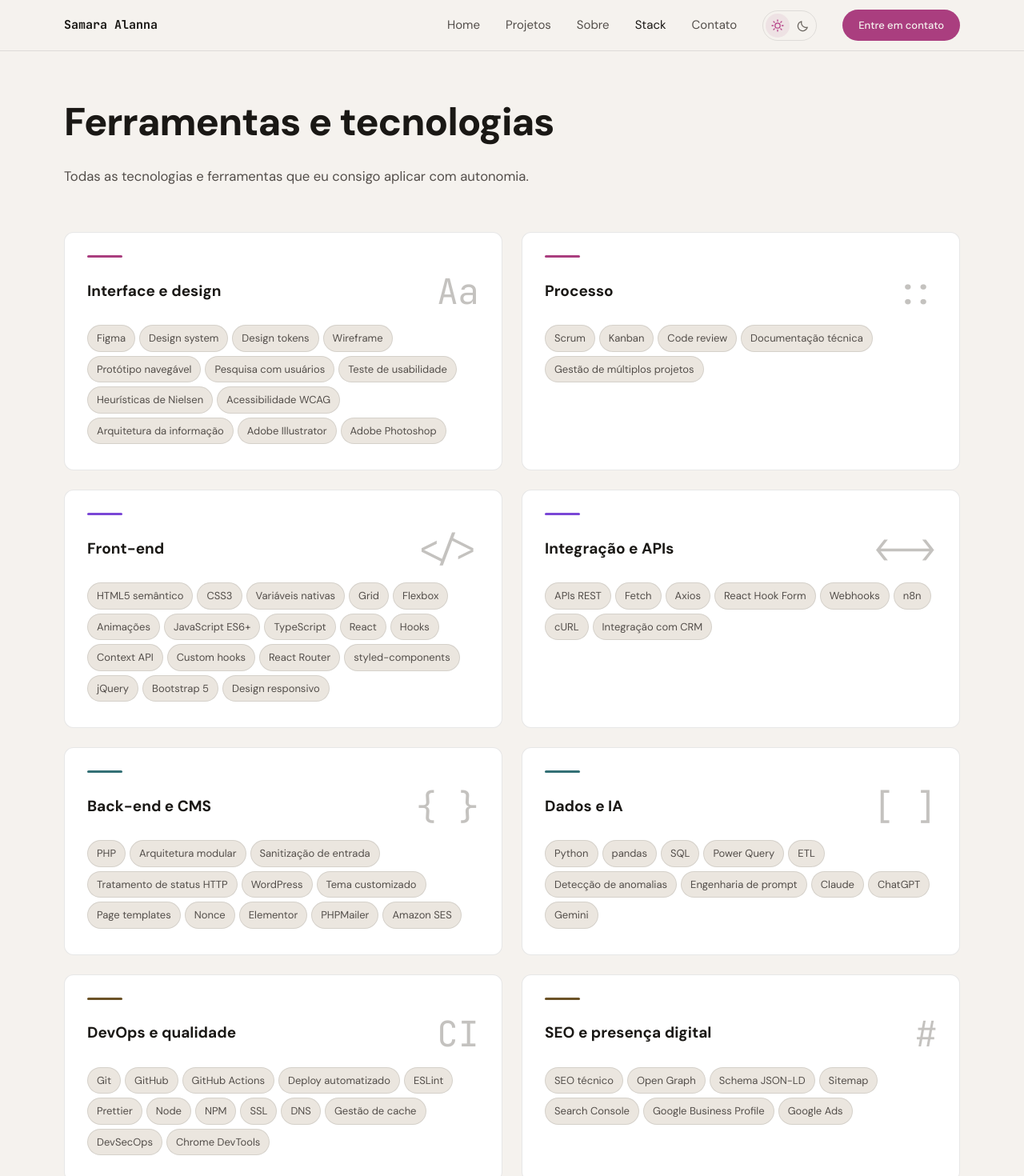
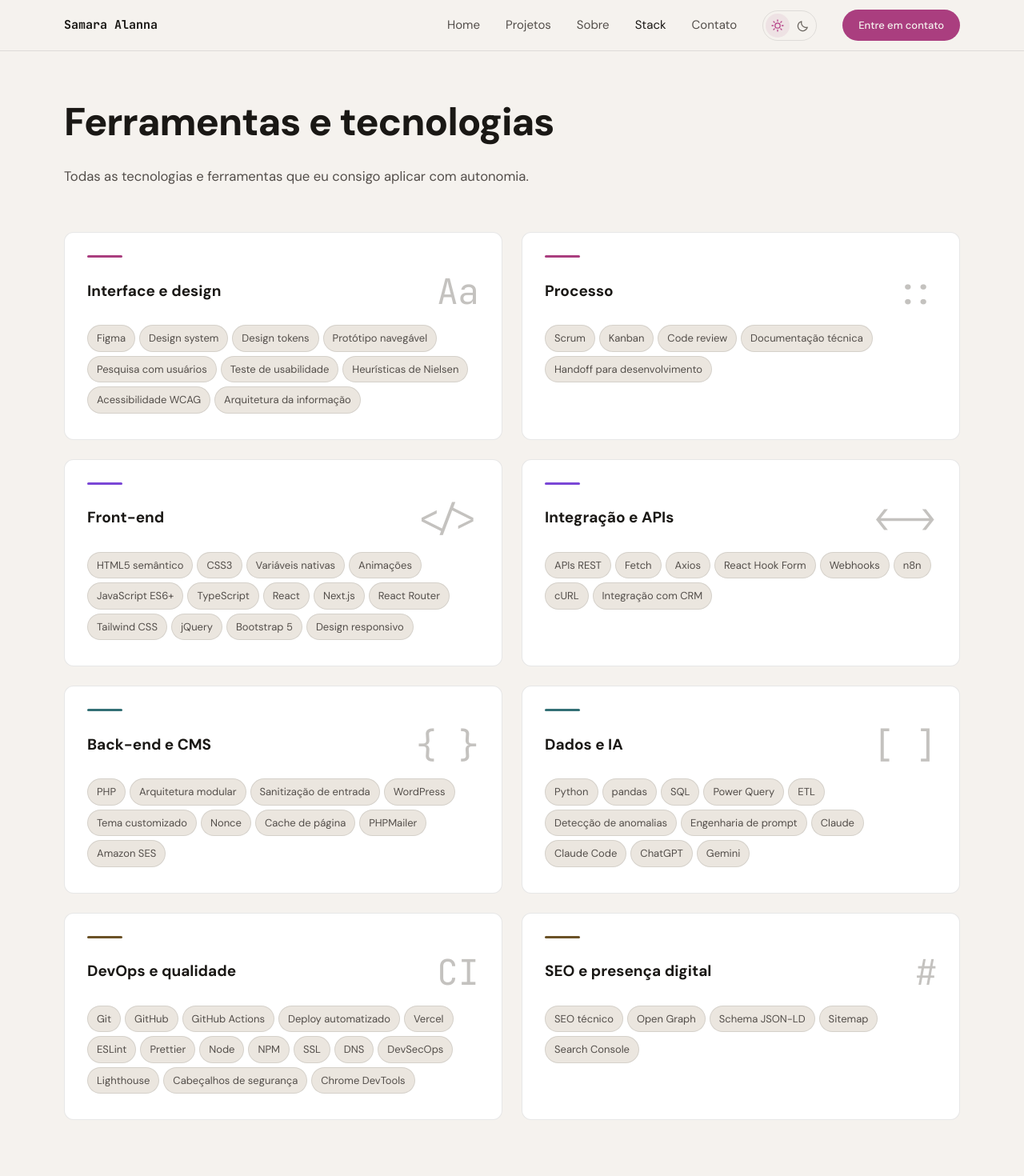
Before and after one commit to SamaraAlanna/portfolio-pessoal, a Next.js app: page /stack in a window 1280 px wide. Shown: the top 1470 px of the page at 80% size. Built offline with nearby package versions, Linux system fonts and the light colour scheme.

Commit message:
refactor(stack): cura a lista para os itens estratégicos e provados

```diff
--- a/app/_secoes/secao-skills.tsx
+++ b/app/_secoes/secao-skills.tsx
@@ -33,7 +33,7 @@ const design = [
 const codigo = [
   "HTML5 semântico e CSS3 (variáveis, Grid, Flexbox)",
   "JavaScript ES6+, jQuery e Bootstrap 5",
-  "React, TypeScript e styled-components",
+  "React, Next.js e TypeScript",
   "PHP modular e WordPress com tema customizado",
   "APIs REST, webhooks n8n e integração com CRM",
   "Git, GitHub Actions e deploy automatizado",
--- a/conteudo/stack.ts
+++ b/conteudo/stack.ts
@@ -47,15 +47,12 @@ export const grupos: GrupoDaStack[] = [
       "Figma",
       "Design system",
       "Design tokens",
-      "Wireframe",
       "Protótipo navegável",
       "Pesquisa com usuários",
       "Teste de usabilidade",
       "Heurísticas de Nielsen",
       "Acessibilidade WCAG",
       "Arquitetura da informação",
-      "Adobe Illustrator",
-      "Adobe Photoshop",
     ],
   },
   {
@@ -67,7 +64,7 @@ export const grupos: GrupoDaStack[] = [
       "Kanban",
       "Code review",
       "Documentação técnica",
-      "Gestão de múltiplos projetos",
+      "Handoff para desenvolvimento",
     ],
   },
   {
@@ -78,17 +75,13 @@ export const grupos: GrupoDaStack[] = [
       "HTML5 semântico",
       "CSS3",
       "Variáveis nativas",
-      "Grid",
-      "Flexbox",
       "Animações",
       "JavaScript ES6+",
       "TypeScript",
       "React",
-      "Hooks",
-      "Context API",
-      "Custom hooks",
+      "Next.js",
       "React Router",
-      "styled-components",
+      "Tailwind CSS",
       "jQuery",
       "Bootstrap 5",
       "Design responsivo",
@@ -117,12 +110,10 @@ export const grupos: GrupoDaStack[] = [
       "PHP",
       "Arquitetura modular",
       "Sanitização de entrada",
-      "Tratamento de status HTTP",
       "WordPress",
       "Tema customizado",
-      "Page templates",
       "Nonce",
-      "Elementor",
+      "Cache de página",
       "PHPMailer",
       "Amazon SES",
     ],
@@ -140,6 +131,7 @@ export const grupos: GrupoDaStack[] = [
       "Detecção de anomalias",
       "Engenharia de prompt",
       "Claude",
+      "Claude Code",
       "ChatGPT",
       "Gemini",
     ],
@@ -153,14 +145,16 @@ export const grupos: GrupoDaStack[] = [
       "GitHub",
       "GitHub Actions",
       "Deploy automatizado",
+      "Vercel",
       "ESLint",
       "Prettier",
       "Node",
       "NPM",
       "SSL",
       "DNS",
-      "Gestão de cache",
       "DevSecOps",
+      "Lighthouse",
+      "Cabeçalhos de segurança",
       "Chrome DevTools",
     ],
   },
@@ -174,8 +168,6 @@ export const grupos: GrupoDaStack[] = [
       "Schema JSON-LD",
       "Sitemap",
       "Search Console",
-      "Google Business Profile",
-      "Google Ads",
     ],
   },
 ];
```
Also changed, not shown: 1 other file (tests, documents, lock files or other folders).
